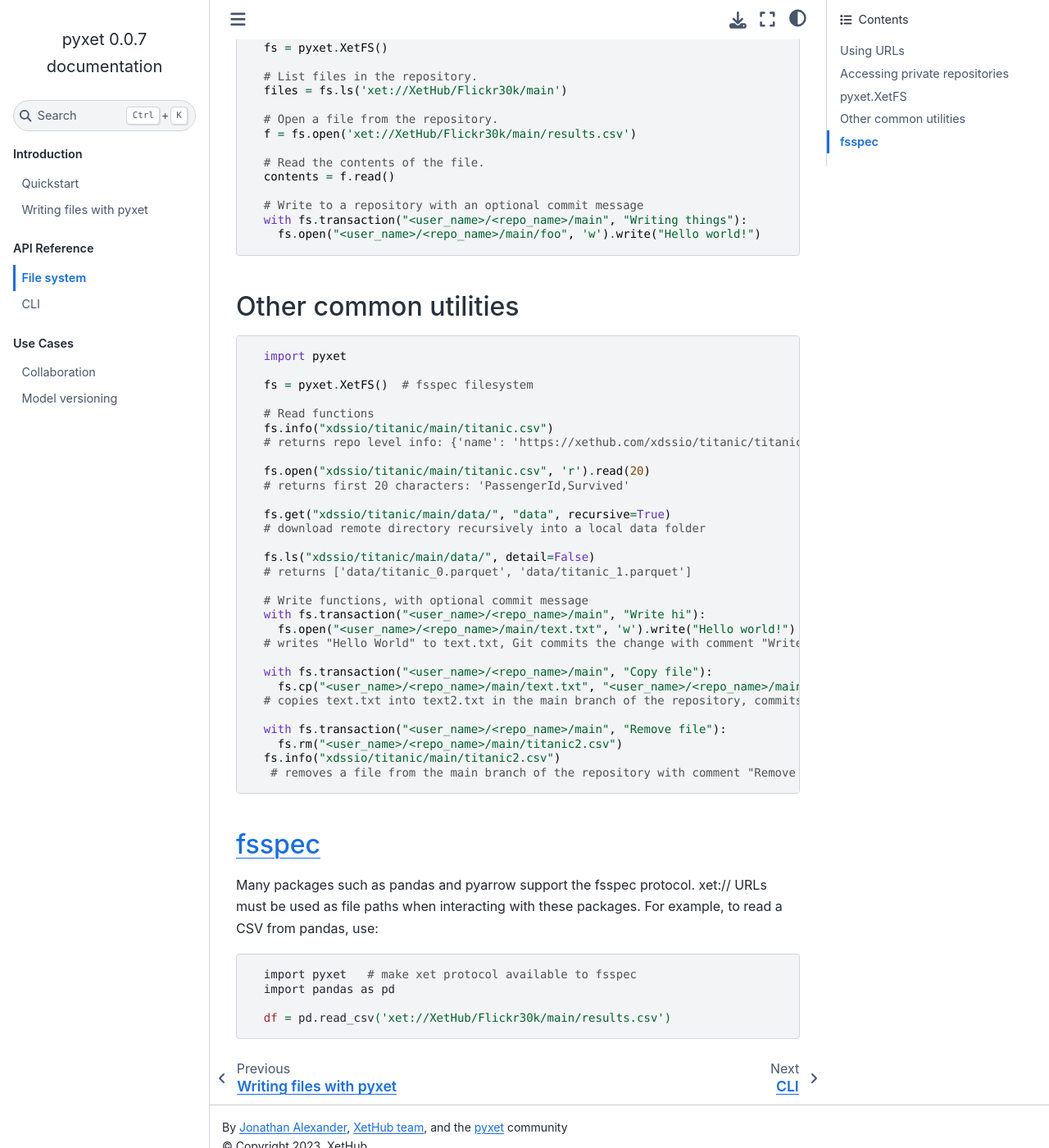
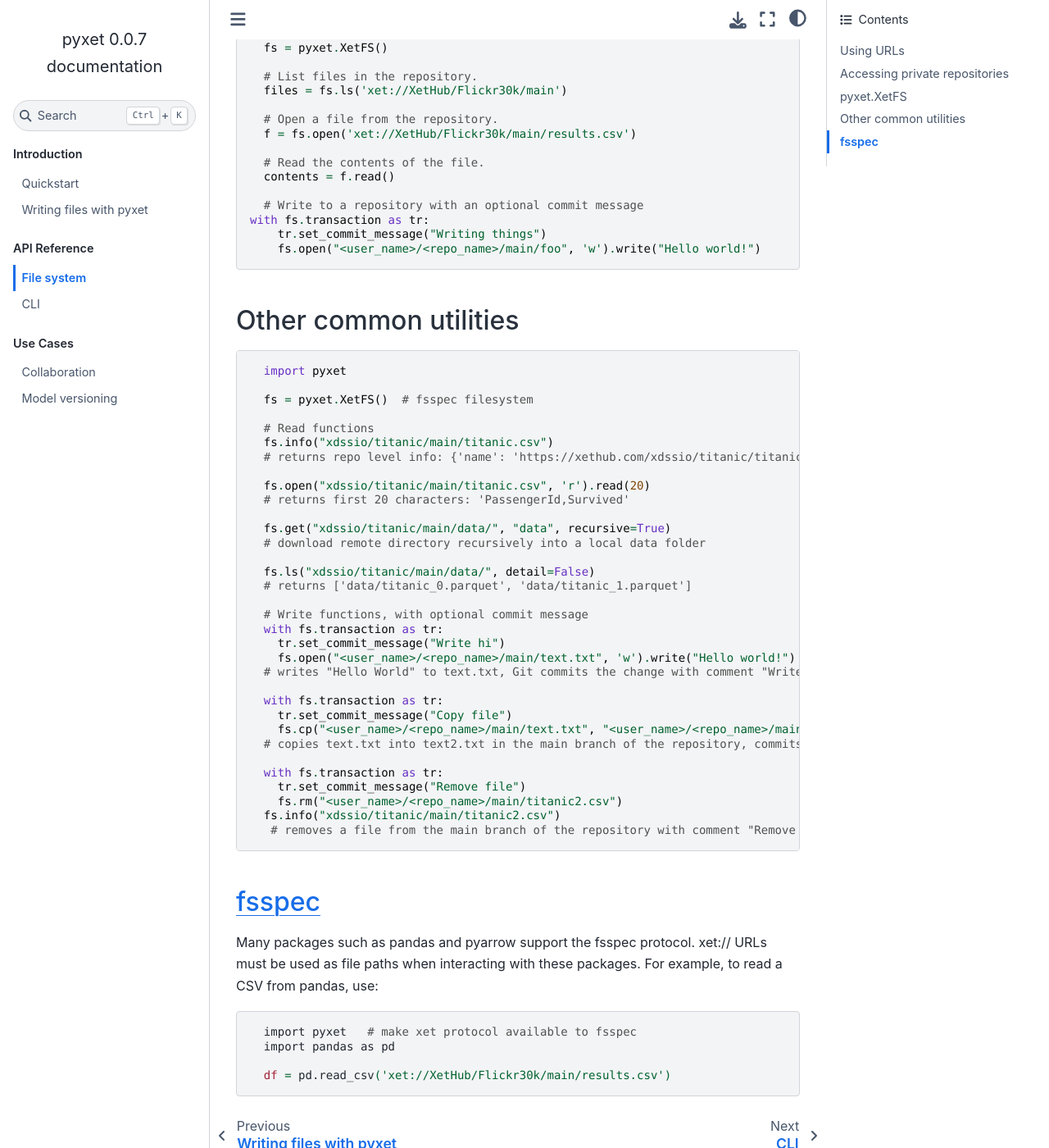
Before and after one commit to xetdata/pyxet, a Sphinx documentation site: the page built from docs/markdowns/filesystem.md, in a window 1280 px wide and 1400 px high, scrolled down 966 px. Shown: the whole window at 82% size. Built offline with Sphinx 7.4.7 and the Sphinx Book theme 1.1.4, drawn with Linux system fonts in a browser that asks for light colours.

Commit message:
Adding new transaction syntax

````diff
--- a/docs/markdowns/filesystem.md
+++ b/docs/markdowns/filesystem.md
@@ -45,7 +45,8 @@ Example usage of `pyxet.XetFS`:
   contents = f.read()
 
   # Write to a repository with an optional commit message
-  with fs.transaction("<user_name>/<repo_name>/main", "Writing things"):
+with fs.transaction as tr:
+    tr.set_commit_message("Writing things")
     fs.open("<user_name>/<repo_name>/main/foo", 'w').write("Hello world!")
 ```
 
@@ -69,15 +70,18 @@ Example usage of `pyxet.XetFS`:
   # returns ['data/titanic_0.parquet', 'data/titanic_1.parquet']
 
   # Write functions, with optional commit message
-  with fs.transaction("<user_name>/<repo_name>/main", "Write hi"):
+  with fs.transaction as tr:
+    tr.set_commit_message("Write hi")
     fs.open("<user_name>/<repo_name>/main/text.txt", 'w').write("Hello world!")
   # writes "Hello World" to text.txt, Git commits the change with comment "Write hi" in the main branch of the repository
 
-  with fs.transaction("<user_name>/<repo_name>/main", "Copy file"):
+  with fs.transaction as tr:
+    tr.set_commit_message("Copy file")
     fs.cp("<user_name>/<repo_name>/main/text.txt", "<user_name>/<repo_name>/main/text2.txt")
   # copies text.txt into text2.txt in the main branch of the repository, commits the change with "Copy file"
 
-  with fs.transaction("<user_name>/<repo_name>/main", "Remove file"):
+  with fs.transaction as tr:
+    tr.set_commit_message("Remove file")
     fs.rm("<user_name>/<repo_name>/main/titanic2.csv")
   fs.info("xdssio/titanic/main/titanic2.csv")
    # removes a file from the main branch of the repository with comment "Remove file"
````
Also changed, not shown: README.md (+6 -5 lines), docs/markdowns/model_versioning_tutorial.md (+4 -2 lines), docs/markdowns/writing.md (+4 -2 lines).
